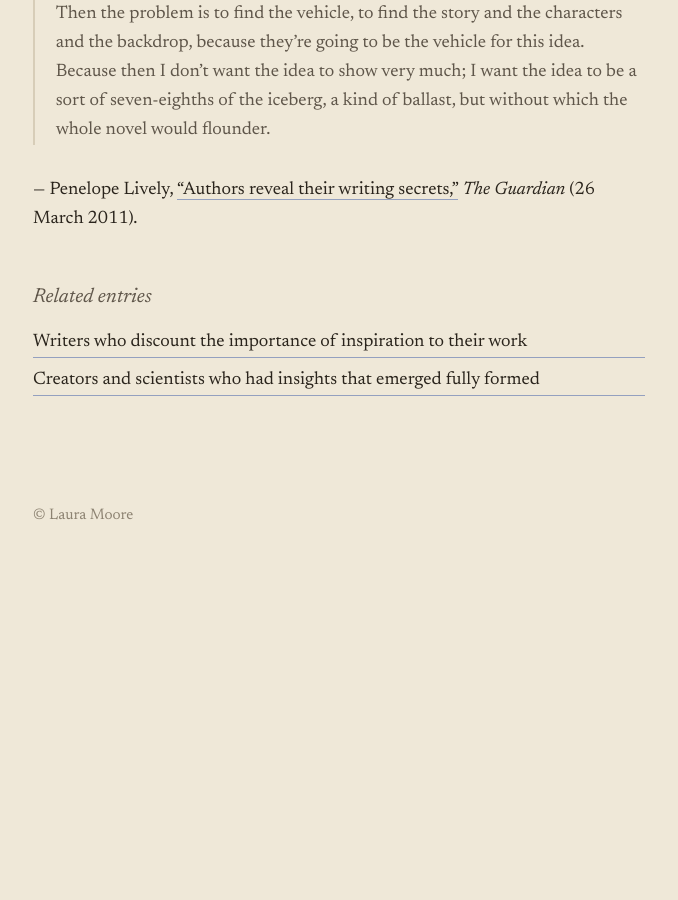
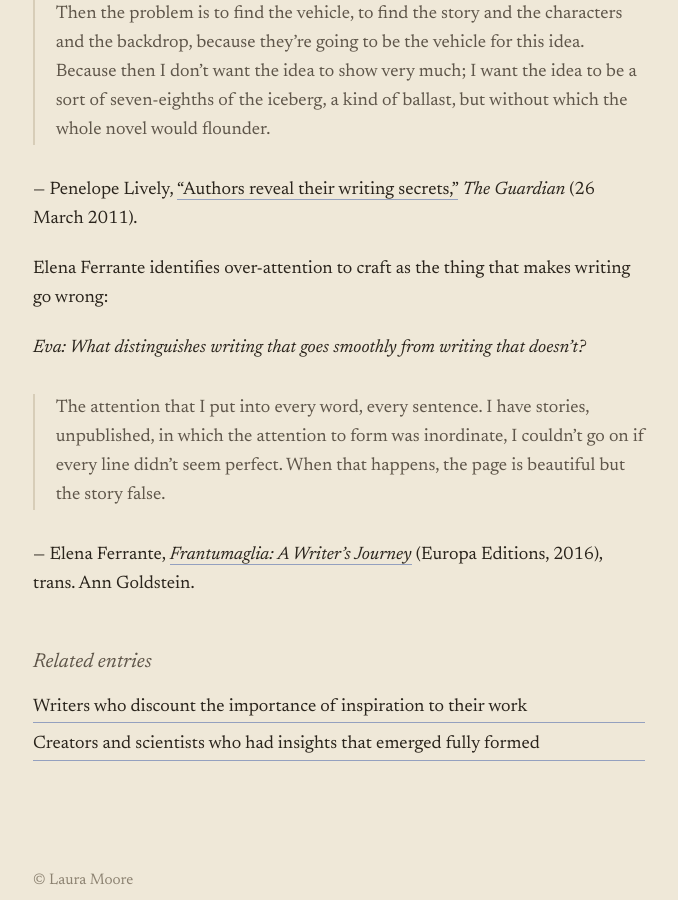
Before and after one commit to lauramoorewrites-del/treasury, a Jekyll site: the page built from _pages/my-theory-of-art-and-craft.md, in a window 1280 px wide and 900 px high, scrolled down 2983 px. Shown: the whole window, without its empty margins (301-979 px from the left). Built offline with Jekyll 4.4.1, drawn with Linux system fonts in a browser that asks for light colours; before the commit the page ends 3568 px from its top, so only the background shows below that.

Commit message:
Add Ferrante passage on over-attention to craft from Frantumaglia
Co-Authored-By: Claude Sonnet 4.6 <noreply@anthropic.com>

```diff
--- a/_pages/my-theory-of-art-and-craft.md
+++ b/_pages/my-theory-of-art-and-craft.md
@@ -54,3 +54,11 @@ After an idea comes to author Penelope Lively, the craft mode enters to give it
 > Then the problem is to find the vehicle, to find the story and the characters and the backdrop, because they're going to be the vehicle for this idea. Because then I don't want the idea to show very much; I want the idea to be a sort of seven-eighths of the iceberg, a kind of ballast, but without which the whole novel would flounder.
 
 — Penelope Lively, ["Authors reveal their writing secrets,"](https://www.theguardian.com/books/2011/mar/26/authors-secrets-writing) *The Guardian* (26 March 2011).
+
+Elena Ferrante identifies over-attention to craft as the thing that makes writing go wrong:
+
+*Eva: What distinguishes writing that goes smoothly from writing that doesn't?*
+
+> The attention that I put into every word, every sentence. I have stories, unpublished, in which the attention to form was inordinate, I couldn't go on if every line didn't seem perfect. When that happens, the page is beautiful but the story false.
+
+— Elena Ferrante, [*Frantumaglia: A Writer's Journey*](https://bookshop.org/p/books/frantumaglia-a-writer-s-journey-elena-ferrante/2938d8e0826c3b96?ean=9781609454326) (Europa Editions, 2016), trans. Ann Goldstein.
```
